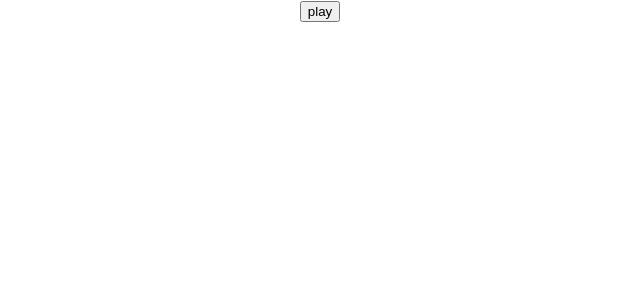
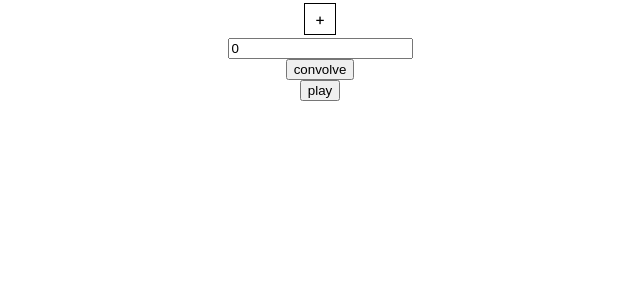
Before and after one commit to asmr-hex/frac-seq, a React (Create React App) app: page / in a window 1280 px wide. Shown: the top 300 px of the page, without its empty margins (320-960 px from the left). Built offline with nearby package versions, Linux system fonts and the light colour scheme.

Commit message:
add ui for patterns..TODO write convolution function or something

```diff
--- a/src/App.js
+++ b/src/App.js
@@ -1,12 +1,18 @@
 import { useEffect, useState } from 'react'
 import logo from './logo.svg';
 import './App.css';
+
 import { AudioEngine } from './audio'
+import { Pattern } from './pattern'
+
 
 
 function App() {
   const [audioEngine, setAudioEngine] = useState(null)
   const [isPlaying, setIsPlaying] = useState(false)
+  const [pattern, setPattern] = useState([])
+  const [convolutionSize, setConvolutionSize] = useState(0)
+  const [convolvedPattern, setConvolvedPattern] = useState([])
 
   useEffect(() => {
     setAudioEngine(new AudioEngine())
@@ -22,13 +28,37 @@ function App() {
     }
   }
 
+  const convolve = () => {
+    // make sure convolution size is a valid int
+    if (!!parseInt(convolutionSize)) return
+
+    // TODO write some interesting convolution here.....
+
+    // set the convolution pattern
+    setConvolvedPattern(pattern)
+  }
+
+  useEffect(() => {
+    if (audioEngine === null) return
+    audioEngine.setPattern(convolvedPattern)
+  }, [convolvedPattern])
+
+  if (audioEngine === null) return null
+
+  const style = {
+    display: 'flex',
+    flexDirection: 'column',
+    justifyContent: 'center',
+    alignItems: 'center',
+  }
+
   return (
-    <div className="App">
-      {
-        audioEngine === null
-          ? null
-          : <button onClick={togglePlay}>{ isPlaying ? 'stop' : 'play'}</button>
-      }
+    <div className="App" style={style}>
+      <Pattern pattern={pattern} setPattern={setPattern}/>
+      <input type="text" value={convolutionSize} onChange={e => setConvolutionSize(e.target.value)}/>
+      <button onClick={convolve}>convolve</button>
+      <button onClick={togglePlay}>{ isPlaying ? 'stop' : 'play'}</button>
+      <Pattern name="convolved-sequence" pattern={convolvedPattern} setPattern={setConvolvedPattern} noAddition={true}/>
     </div>
   );
 }
--- a/src/audio/index.js
+++ b/src/audio/index.js
@@ -3,20 +3,81 @@ import { audioContext } from '../context/audio'
 export class AudioEngine {
     constructor() {
         this.osc = null
+        this.pattern = []
+
+        this.mainGain = audioContext.createGain()
+        this.oscGain = audioContext.createGain()
+        this.oscGain.gain.value = 0.5
+        this.mainGain.gain.value = 1
+        this.oscGain.connect(this.mainGain)
+        this.mainGain.connect(audioContext.destination)
+
+        this.timerFn = null
+        this.stepIndex = 0
+        this.lookAheadInterval = 100 // ms
+        this.scheduleAheadTime = 0.1 // s
+        this.nextStepTime = 0 // ms
+        this.bpm = 120
+    }
+
+    start() {
+        if (this.timerFn !== null) return
+
+        this.timerFn = setInterval(() => {
+            if (audioContext.state === "suspended") audioContext.resume()
+            if (this.pattern === []) return
+
+            while (this.nextStepTime < audioContext.currentTime + this.scheduleAheadTime) {
+                this.scheduleStep(this.nextStepTime)
+                this.nextStepTime += 60.0 / this.bpm // increment by seconds/beat
+                this.stepIndex = (this.stepIndex + 1) % this.pattern.length
+            }
+        }, this.lookAheadInterval)
+    }
+
+    scheduleStep(time) {
+        // get current step
+        const step = this.pattern[this.stepIndex]
+        if (step){
+            const osc = audioContext.createOscillator()
+            osc.type = 'sine'
+            osc.frequency.value = 440
+            osc.connect(this.oscGain)
+            osc.start(time)
+            osc.stop(time + ((60.0 / this.bpm) * 0.9))
+
+        }
+
+
+        const id = `convolved-sequence-${this.stepIndex}`
+        const el = document.getElementById(id)
+        if (el === null) return
+        el.style.border = '1px solid black'
+        setTimeout(() => {
+            el.style.border = '1px solid white'
+        }, (60.0 / this.bpm) * 1000)
     }
 
     play() {
-        this.osc = audioContext.createOscillator()
+/*         this.osc = audioContext.createOscillator()
         this.osc.type = 'sine'
         this.osc.frequency.value = 440.1
         this.osc.connect(audioContext.destination)
 
-        this.osc.start()
+        this.osc.start() */
+        this.start()
     }
 
     stop() {
-        if (this.osc === null) return
+/*         if (this.osc === null) return
 
-        this.osc.stop()
+        this.osc.stop() */
+        clearInterval(this.timerFn)
+        this.timerFn = null
+        audioContext.suspend()
+    }
+
+    setPattern(pattern) {
+        this.pattern = pattern
     }
 }
--- /dev/null
+++ b/src/pattern.js
@@ -0,0 +1,77 @@
+import React from 'react'
+
+
+export const Pattern = props => {
+    const {
+        pattern,
+        setPattern,
+        noAddition=false,
+        name='some-pattern'
+    } = props
+
+    const updatePattern = (idx, value) => {
+        console.log(`UPDATING ${value}`)
+        setPattern(pattern.map(
+            (s, i) => {
+                if (idx === i) return value
+                return s
+            }
+        ))
+    }
+
+    let patterns = pattern.map(
+    (i, idx) => (
+        <Step name={name} toggle={() => updatePattern(idx, !i)} on={i} key={idx} idx={idx}/>
+    ))
+    if (!noAddition) patterns.push(<Step isButton={true} add={() => setPattern([...pattern, false])}/>)
+
+    return (
+        <div>
+            <table>
+                <tr>
+                    {patterns}
+                </tr>
+            </table>
+        </div>
+    )
+}
+
+export const Step = props => {
+    const {
+        on=false,
+        toggle,
+        isButton=false,
+        add,
+        name,
+        idx,
+    } = props
+
+    const style= {
+        border: '1px black solid',
+        userSelect: 'none',
+        width: '30px',
+        height: '30px',
+        display: 'flex',
+        justifyContent: 'center',
+        alignItems: 'center',
+    }
+    const onStyle = {
+        ...style,
+        backgroundColor: 'black',
+        color: 'black',
+    }
+    const offStyle = {
+        ...style,
+        backgroundColor: 'white',
+        color: 'white',
+    }
+
+    const additionButton = <div onClick={add} style={style}>+</div>
+    const step = <div onClick={toggle} style={on ? onStyle : offStyle}>o</div>
+
+    return (
+        <td id={`${name}-${idx}`}>
+            { isButton ? additionButton : step }
+        </td>
+    )
+}
```
Also changed, not shown: 1 other file (tests, documents, lock files or other folders).
